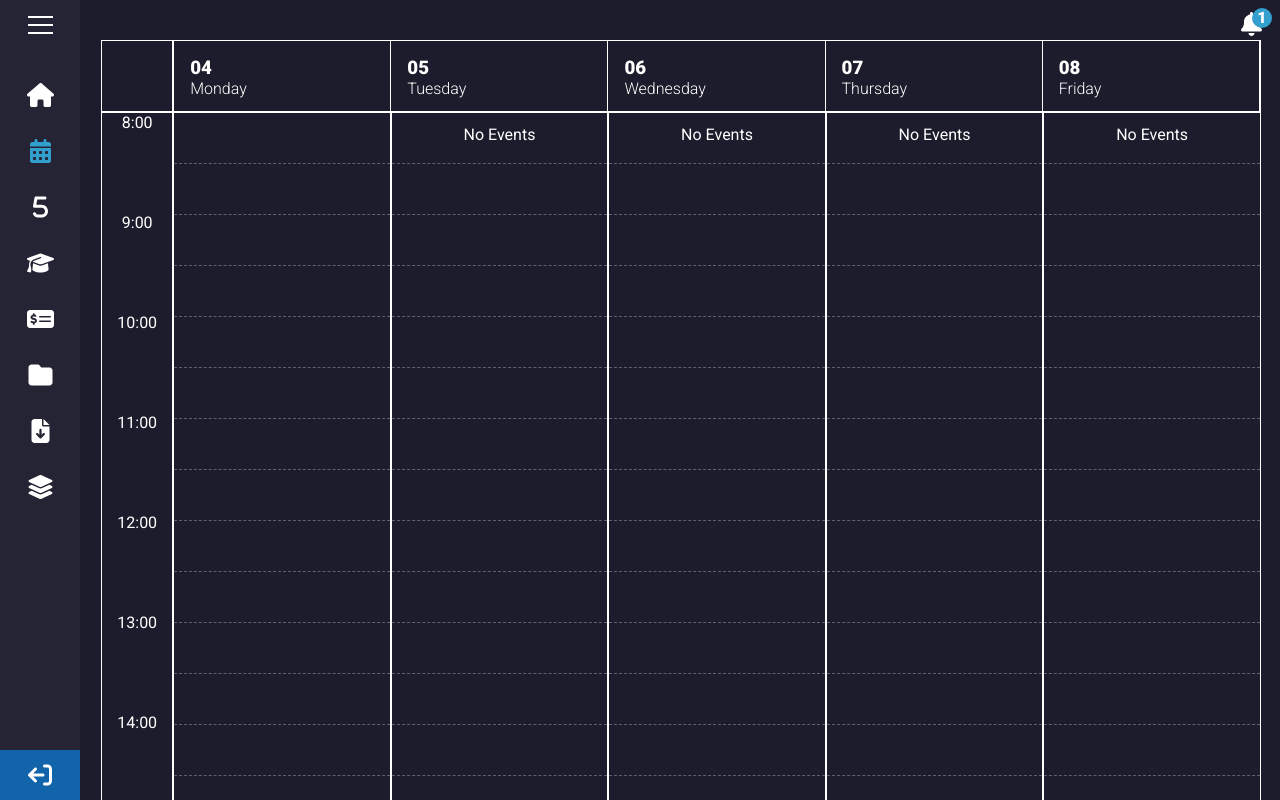
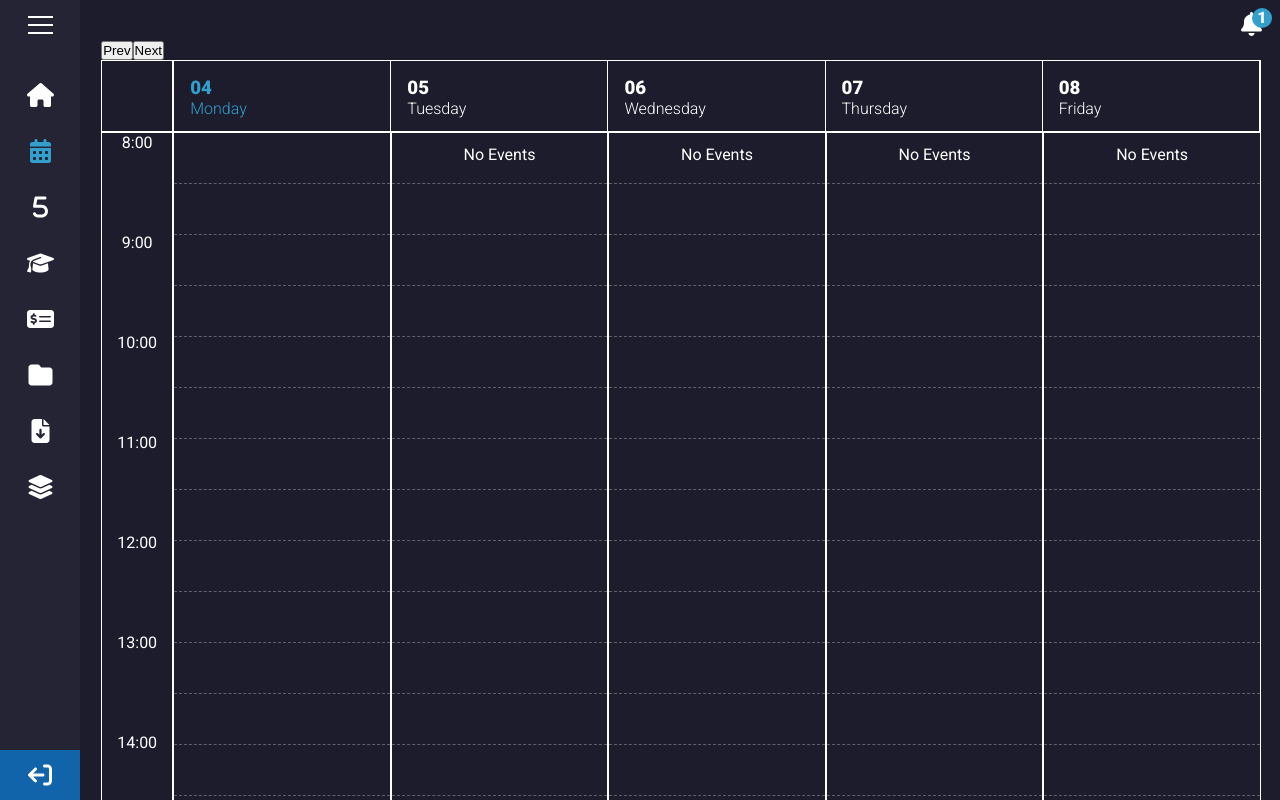
Before and after one commit to LeCarteloo/VirtualUniversity, a React (Create React App) app: page /home/calendar in a window 1280 px wide. Built offline with nearby package versions, Linux system fonts and the light colour scheme.

Commit message:
Fixed bug with calendar days and added buttons to change days
Fixed bug with wrong date in calendar top days and also added two button that allows to change displaying week

```diff
--- a/src/components/calendar/Calendar.js
+++ b/src/components/calendar/Calendar.js
@@ -1,4 +1,5 @@
 import "../../styles/calendar.scss";
+import { useState } from "react";
 
 // import { FontAwesomeIcon } from "@fortawesome/react-fontawesome";
 // import { faAngleLeft, faAngleRight } from "@fortawesome/free-solid-svg-icons";
@@ -7,6 +8,8 @@ import CalendarDay from "./CalendarDay";
 import CalendarColumn from "./CalendarColumn";
 
 const Calendar = () => {
+  const [changeWeek, setChangeWeek] = useState(new Date());
+
   // For tests
   const startDate = new Date();
   const endDate = new Date();
@@ -14,7 +17,7 @@ const Calendar = () => {
   endDate.setMinutes(endDate.getMinutes() + 30);
 
   // Current week
-  const currentDate = new Date();
+  const currentDate = changeWeek;
   let firstDate = new Date(
     currentDate.setDate(currentDate.getDate() - currentDate.getDay() + 1)
   );
@@ -25,6 +28,7 @@ const Calendar = () => {
     currentWeek.push({
       number: firstDate.getDate(),
       name: firstDate.toLocaleDateString("en-US", { weekday: "long" }),
+      isToday: firstDate.toDateString() === new Date().toDateString(),
     });
     firstDate.setDate(firstDate.getDate() + 1);
   }
@@ -43,15 +47,29 @@ const Calendar = () => {
   return (
     <section className="calendar-section">
       <div className="calendar">
+        <button
+          onClick={() =>
+            setChangeWeek(
+              new Date(changeWeek.setDate(changeWeek.getDate() - 7))
+            )
+          }
+        >
+          Prev
+        </button>
+        <button
+          onClick={() =>
+            setChangeWeek(
+              new Date(changeWeek.setDate(changeWeek.getDate() + 7))
+            )
+          }
+        >
+          Next
+        </button>
         <div className="calendar-header">
           <div className="calendar-corner"></div>
           <div className="calendar-days">
             {currentWeek.map((weekDay) => (
-              <CalendarDay
-                key={weekDay.name}
-                number={("0" + weekDay.number).slice(-2)}
-                name={weekDay.name}
-              />
+              <CalendarDay key={weekDay.name} {...weekDay} />
             ))}
           </div>
         </div>
--- a/src/components/calendar/CalendarDay.js
+++ b/src/components/calendar/CalendarDay.js
@@ -1,7 +1,7 @@
-const CalendarDay = ({ number, name }) => {
+const CalendarDay = ({ number, name, isToday }) => {
   return (
-    <div className="calendar-day">
-      <h3 className="day-number">{number}</h3>
+    <div className={`calendar-day ${isToday && "today"}`}>
+      <h3 className="day-number">{("0" + number).slice(-2)}</h3>
       <span className="day-name">{name}</span>
     </div>
   );
--- a/src/styles/calendar.scss
+++ b/src/styles/calendar.scss
@@ -29,6 +29,10 @@
           &:not(:nth-child(1)) {
             display: none;
           }
+        }
+
+        &.today {
+          color: global.$primary;
         }
 
         .day-number {
```
